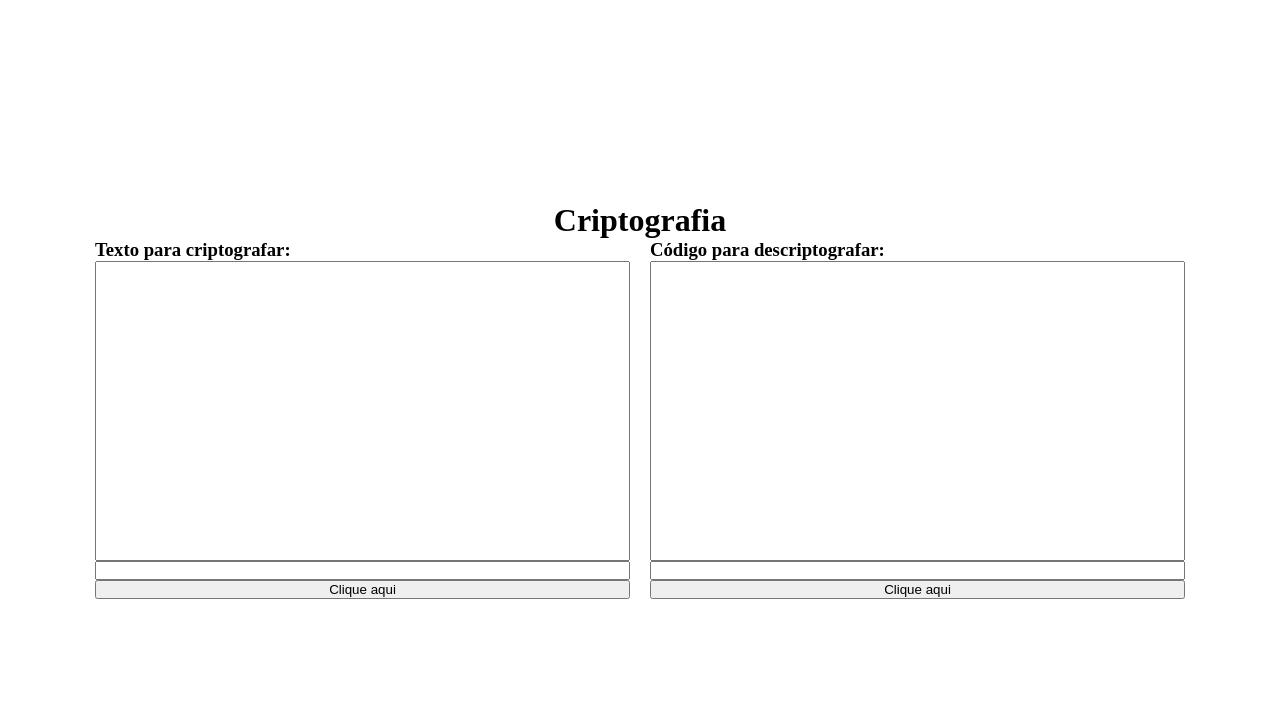
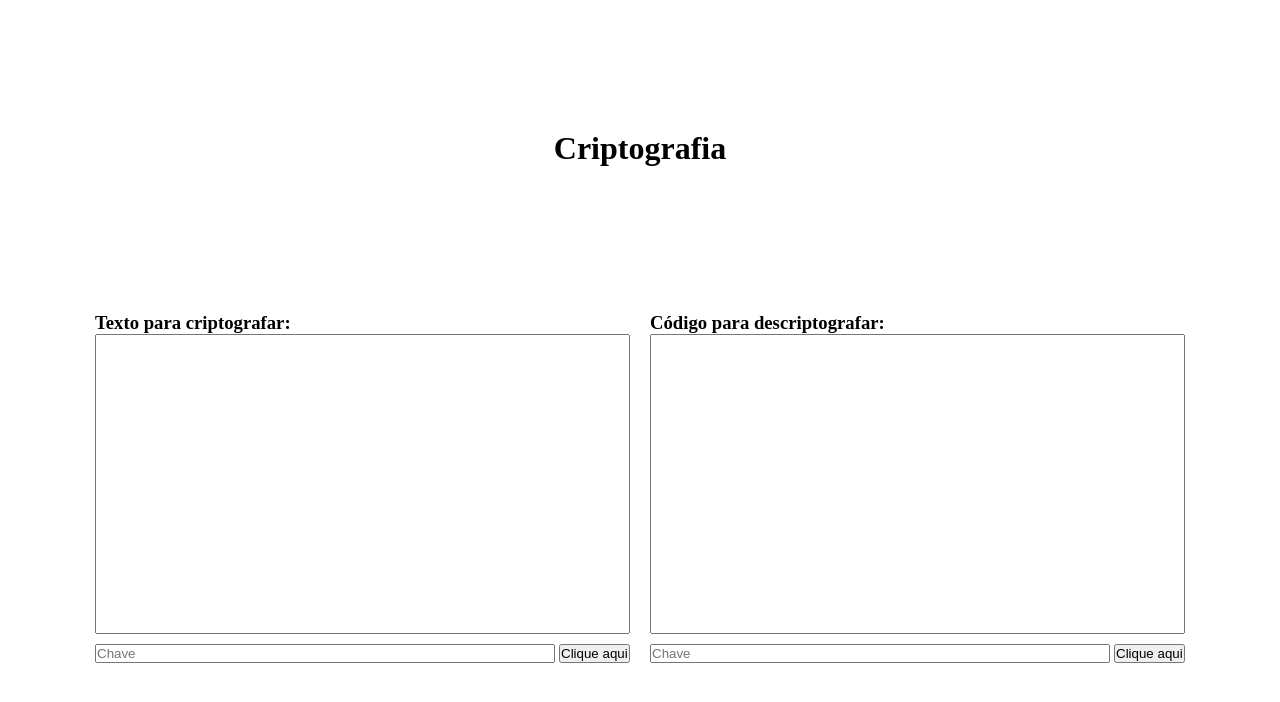
Before and after one commit to MIHAWKYTS/l-gica-aplicada-criptografia, a plain HTML site: page index.html in a window 1280 px wide. Drawn offline with Linux system fonts and the light colour scheme.

Commit message:
Fix: text

```diff
--- a/index.html
+++ b/index.html
@@ -7,35 +7,36 @@
   <meta name="description" content="Site para criptografar texto simples">
   <link rel="stylesheet" href="./style.css">
   <link rel="preconnect" href="https://fonts.googleapis.com">
-  <link rel="preconnect" href="https://fonts.gstatic.com" crossorigin>
+  <link rel="preconnect" href="https://fonts.gstatic.com/" crossorigin>
   <link href="https://fonts.googleapis.com/css2?family=Montserrat:ital,wght@0,100..900;1,100..900&display=swap"
     rel="stylesheet">
   <title>Criptografia</title>
 </head>
 
 <body>
-
+  <h1>Criptografia</h1>
 
   <main>
 
-    <h1>Criptografia</h1>
+
     <div class="container">
     <div class="content">
       <h3 class="text_subtitulo">Texto para criptografar:</h3>
       <label for="input"></label> <input  class="caixa" type="text" id="input" name="input" />
-      <label for="chave_input"></label> <input type="text" id="chave_input" name="input" />
-      <button>Clique aqui</button>
+      <span class="chave">
+        <input class="tips" type="text" placeholder="Chave"> <button>Clique aqui</button>
+      </span>
 
     </div>
 
     <div class="content">
       <h3 class="text_subtitulo">Código para descriptografar:</h3>
       <label for="output" ></label> <input class="caixa" type="text" id="output" name="output" />
-      <label for="chave_output"></label> <input type="text" id="chave_output" name="output" />
-      <button>Clique aqui</button>
+      <span class="chave">
+        <input class="tips" type="text" placeholder="Chave"> <button>Clique aqui</button>
+      </span>
     </div>
   </div>
-
 
 
 
--- a/style.css
+++ b/style.css
@@ -5,7 +5,7 @@
   }
   main{
   width:100vw;
-height: 100vh;
+  height: 80vh;
   display: flex;
   align-items: center;
   justify-content: center;
@@ -15,15 +15,27 @@ flex-direction: column;
   display: flex;
   gap: 20px;
 
+  }
 
-}
   .content{
   display: flex;
   flex-direction: column;
 
   }
   .caixa{
+
   height: 300px;
   width:535px;
 
   }
+
+  .tips{
+  margin-top: 10px;
+  width: 460px;
+  }
+  h1{
+    margin-top:130px;
+    display: flex;
+justify-content: center;
+
+  }
```
Lines whose indentation alone changed are shown as unchanged.
